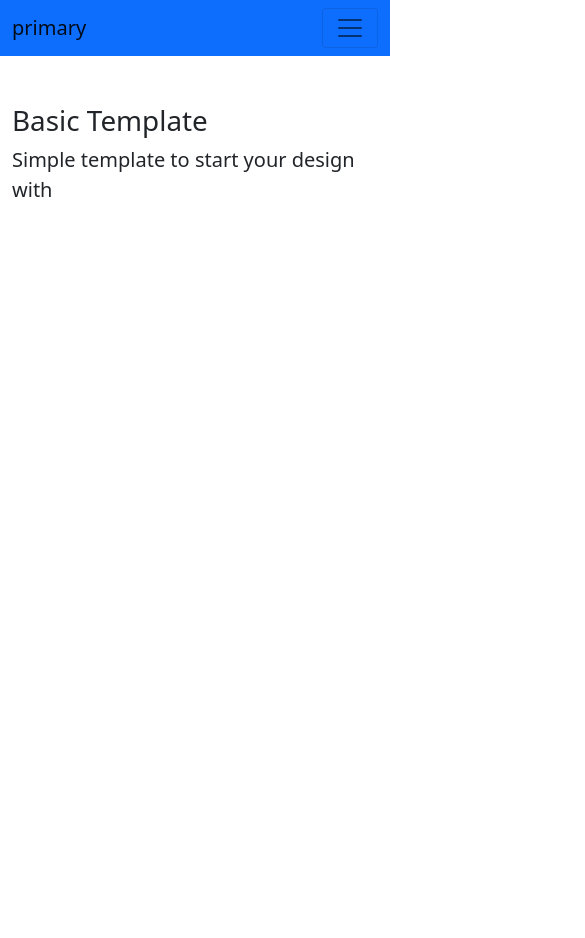
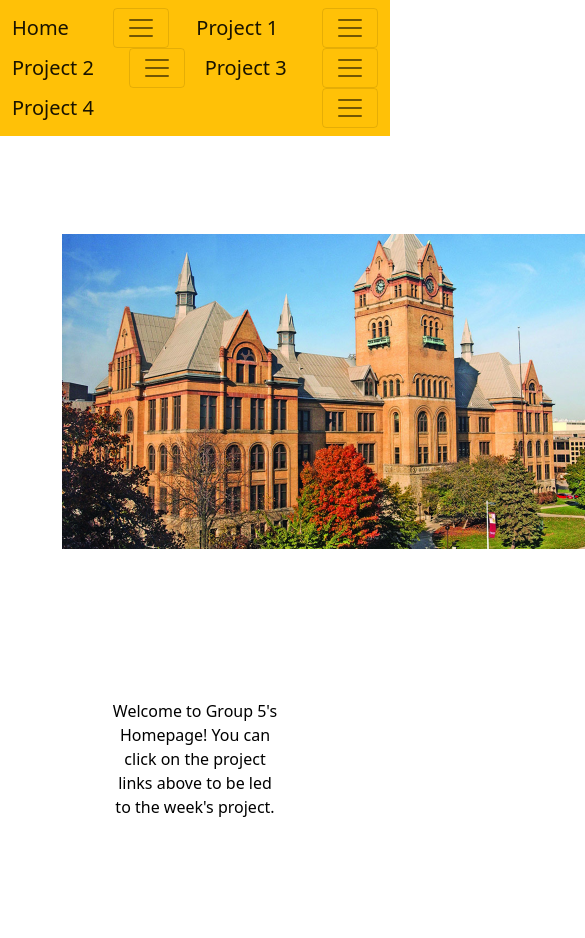
Before and after one commit to MasudurRah/CSC4110, a plain HTML site: page index.html in a window 390 px wide. Shown: the top 938 px of the page, 585 px wide, since content can reach past the window. Before the commit the page ends 844 px from the top, so only its background shows below. Drawn offline with nearby package versions, Linux system fonts and the light colour scheme.

Commit message:
Update index.html
Replaced initial code with the final one (for now).

```diff
--- a/index.html
+++ b/index.html
@@ -1,42 +1,106 @@
-<!doctype html>
+<!DOCTYPE html>
 <html lang="en">
 
 <head>
-    <title>PageTitle</title>
+    <title>Group 5 Homepage</title>
+
     <!-- Required meta tags -->
+
     <meta charset="utf-8">
     <meta name="viewport" content="width=device-width, initial-scale=1, shrink-to-fit=no">
 
     <!-- Bootstrap CSS -->
+
     <link href="https://cdn.jsdelivr.net/npm/bootstrap@5.1.1/dist/css/bootstrap.min.css" rel="stylesheet"
         integrity="sha384-F3w7mX95PdgyTmZZMECAngseQB83DfGTowi0iMjiWaeVhAn4FJkqJByhZMI3AhiU" crossorigin="anonymous">
 </head>
 
-<body>
-      <nav class="navbar navbar-expand-sm navbar-light bg-primary">
+<body style="background-color: white;">
+
+    <nav class="navbar navbar-expand-sm navbar-light bg-warning">
         <div class="container-fluid">
-              <a class="navbar-brand" href="#">primary</a>
+            <a class="navbar-brand" href="Home">Home</a>
             <button class="navbar-toggler" type="button" data-toggle="collapse" data-target="#navbarID"
                 aria-controls="navbarID" aria-expanded="false" aria-label="Toggle navigation">
+
                 <span class="navbar-toggler-icon"></span>
             </button>
-              <div class="collapse navbar-collapse" id="navbarID">
-                  <div class="navbar-nav">
-                      <a class="nav-link active" aria-current="page" href="#">Home</a>
 
+            <a class="navbar-brand" href="Project 1">Project 1</a>
+            <button class="navbar-toggler" type="button" data-toggle="collapse" data-target="#navbarID"
+                aria-controls="navbarID" aria-expanded="false" aria-label="Toggle navigation">
+
+                <span class="navbar-toggler-icon"></span>
+            </button>
+
+            <a class="navbar-brand" href="Project 2">Project 2</a>
+            <button class="navbar-toggler" type="button" data-toggle="collapse" data-target="#navbarID"
+                aria-controls="navbarID" aria-expanded="false" aria-label="Toggle navigation">
+
+                <span class="navbar-toggler-icon"></span>
+            </button>
+
+            <a class="navbar-brand" href="Project 3">Project 3</a>
+            <button class="navbar-toggler" type="button" data-toggle="collapse" data-target="#navbarID"
+                aria-controls="navbarID" aria-expanded="false" aria-label="Toggle navigation">
+
+                <span class="navbar-toggler-icon"></span>
+            </button>
+
+            <a class="navbar-brand" href="Project 4">Project 4</a>
+            <button class="navbar-toggler" type="button" data-toggle="collapse" data-target="#navbarID"
+                aria-controls="navbarID" aria-expanded="false" aria-label="Toggle navigation">
+
+                <span class="navbar-toggler-icon"></span>
+            </button>
+        </div>
+    </nav>
+
+    <div class="container mt-5">
+        <div class="row justify-content-center align-items-center">
+            <div class="col-md-6 text-center">
+                <img src="Old Main.jpg" alt="Image" style="max-width: 700px; max-height: 700px; padding: 50px;">
+            </div>
+
+            <div class="col-md-6 text-center">
+                <div class="mainText">
+                    <p style="color:black; padding: 100px;"> Welcome to Group 5's Homepage! You can click on the project links above to be led to the week's project.
+                    </p>
                 </div>
             </div>
         </div>
-      </nav>
-       <div class="container">
-           <h1 class="mt-5">Basic Template </h1>
-           <p class="lead">Simple template to start your design with</p>
+
+        <!-- Scroll-down section -->
+        <div class="row justify-content-center align-items-center mt-5">
+            <div class="col-md-6 text-center">
+                <img src="cat.jpg" alt="This Week's Project" style="max-width: 700px; max-height: 700px; padding: 50px;">
+            </div>
+
+            <div class="col-md-6 text-center">
+                <div class="mainText">
+                    <p style="color:black; padding: 100px;">This week's project is Project 1.</p>
+                </div>
+            </div>
+        </div>
     </div>
 
     <!-- Bootstrap JS -->
     <script src="https://cdn.jsdelivr.net/npm/bootstrap@5.1.1/dist/js/bootstrap.bundle.min.js"
-        integrity="sha384-/bQdsTh/da6pkI1MST/rWKFNjaCP5gBSY4sEBT38Q/9RBh9AH40zEOg7Hlq2THRZ" crossorigin="anonymous">
-    </script>
+        integrity="sha384-/bQdsTh/da6pkI1MST/rWKFNjaCP5gBSY4sEBT38Q/9RBh9AH40zEOg7Hlq2THRZ" crossorigin="anonymous"></script>
+
+    <style>
+        .homepageFooter {
+            background-color: #0C5449; /* Green color */
+            color: #fff; /* White text color */
+            text-align: center;
+            padding: 12px;
+        }
+    </style>
+
+    <footer class="homepageFooter">
+        <p>Authors: Aleks, Abdulrahman, D, Hamam, Mas, Nadinne <br>
+    </footer>
+
 </body>
 
 </html>
```
Lines whose indentation alone changed are shown as unchanged.
